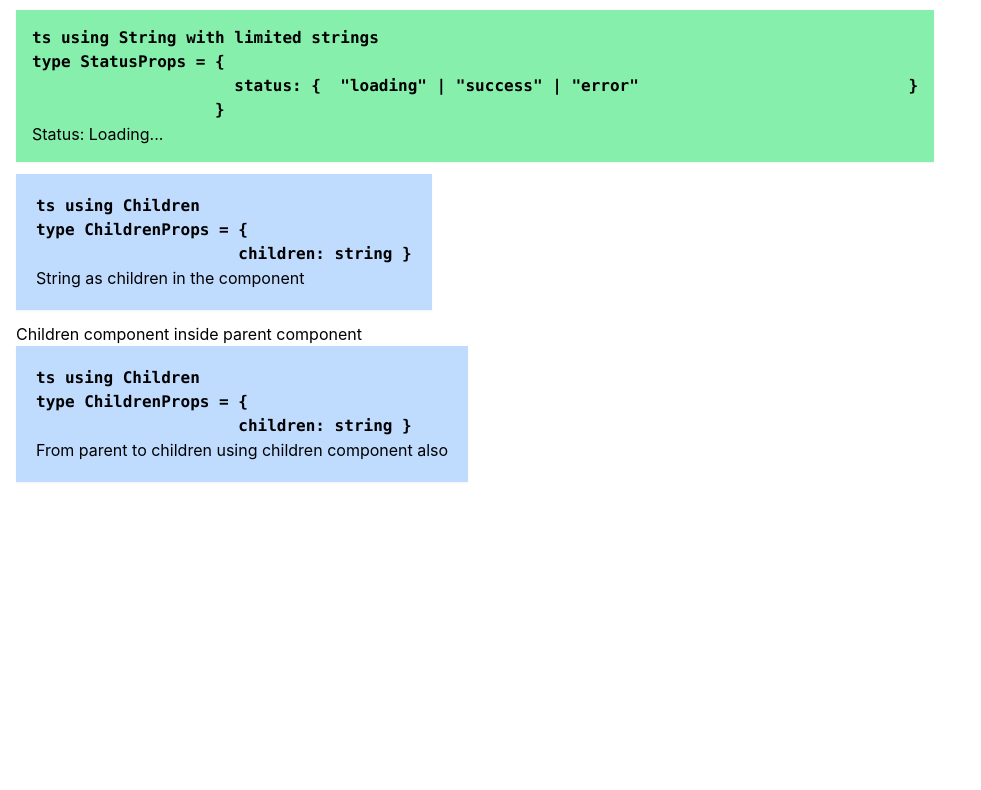
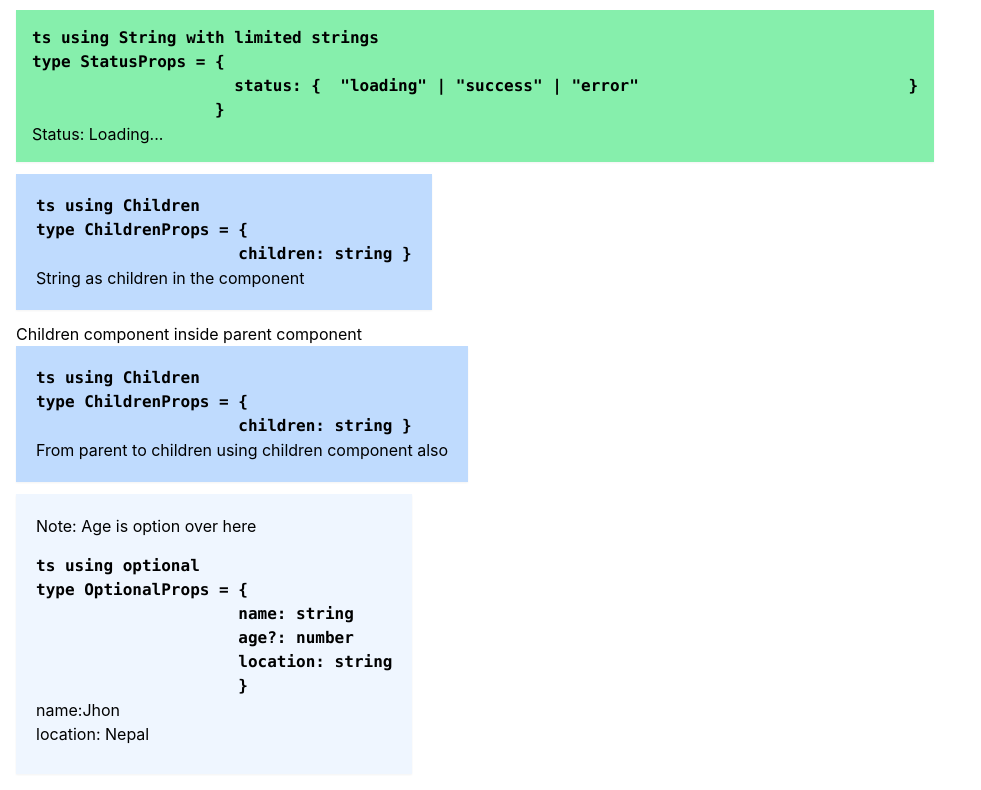
Before and after one commit to sailestha28/React_app_with_typescript, a React (Create React App) app: page / in a window 1280 px wide. Shown: the part 758-1548 px from the top of the page, without its empty margins (0-981 px from the left). Before the commit the page ends 1256 px from the top, so only its background shows below. Built offline with nearby package versions, Linux system fonts and the light colour scheme.

Commit message:
learning: optional ts

```diff
--- a/src/App.tsx
+++ b/src/App.tsx
@@ -5,6 +5,7 @@ import PersonList from "./components/PersonList";
 import Status from "./components/Status";
 import Children from "./components/Children";
 import ParentToChild from "./components/ParentToChild";
+import Optional from "./components/Optional";
 
 
 function App() {
@@ -51,6 +52,7 @@ function App() {
                    From parent to children using children component also
                 </Children>
             </ParentToChild>
+            <Optional name={'Jhon'} location={'Nepal'}/>
         </div>
     );
 }
--- /dev/null
+++ b/src/components/Optional.tsx
@@ -0,0 +1,38 @@
+type OptionalProps={
+    name:string,
+    age?:number,
+    location:string
+}
+const Optional = (props: OptionalProps)=>{
+    return(
+        <div>
+ <div className="shadow-sm bg-blue-50 p-5 inline-flex items-center">
+                <div>
+                    <h4 className="mb-4">Note: Age is option over here</h4>
+                    <pre className="font-bold">
+                        ts using optional <br/>
+                          type OptionalProps = {'{\n' +
+                        '                     name: string\n' +
+                        '                     age?: number \n' +
+                        '                     location: string\n' +
+                        '                     }'}
+                    </pre>
+                    <div className="space-y-2">
+                        name:{props?.name}<br/>
+                        {props?.age &&(
+                            <>
+
+                            age:{props.age}
+                                <br/>
+                            </>
+                        )}
+                        location: {props.location}
+                        <div>
+                        </div>
+                    </div>
+                </div>
+            </div>
+        </div>
+    )
+}
+export default Optional
```
